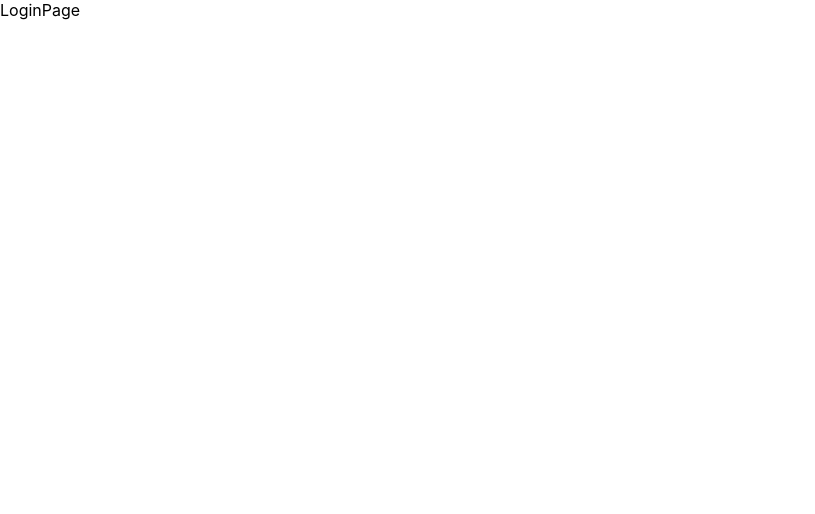
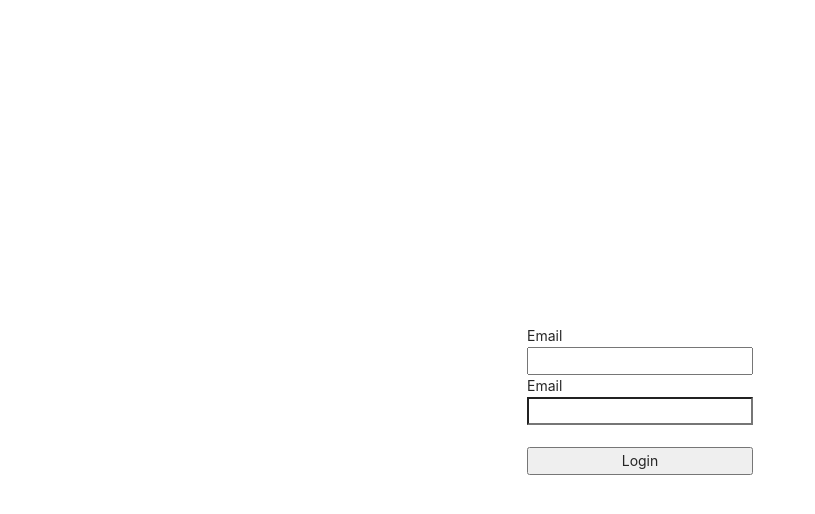
Before and after one commit to pasong0511/react-join-login-app, a React (Create React App) app in the folder client/: page /login in a window 1280 px wide. Shown: the top 514 px of the page, without its empty margins (0-815 px from the left). Built offline with nearby package versions, Linux system fonts and the light colour scheme.

Commit message:
Feat : 로그인 구현

```diff
--- /dev/null
+++ b/client/src/_actions/types.js
@@ -0,0 +1,4 @@
+//_actions/types.js 타입을만 관리한다
+export const LOGIN_USER = "login_user";
+export const REGISTER_USER = "register_user";
+export const AUTH_USER = "auth_user";
--- /dev/null
+++ b/client/src/_actions/user_action.js
@@ -0,0 +1,20 @@
+import axios from "axios";
+
+import { LOGIN_USER } from "./types";
+
+//이메일과 패스워드 넣어준것을 파라미터로 받는다.
+//axios 작업을 여기와서 한다.
+export function loginUser(dataToSubmit) {
+    const request = axios
+        .post("/api/users/login", dataToSubmit)
+        .then((response) => response.data);
+
+    //받아온 값을 리듀서에 다시 저장한다.
+    //리듀서에서 previousState와 action state를 조합해서 nextState를 조합한다.
+    //타입을 지정해준다.
+    //리퀘스트를 페이로드에 넣어준다.
+    return {
+        type: LOGIN_USER,
+        payload: request,
+    };
+}
--- /dev/null
+++ b/client/src/_reducers/index.js
@@ -0,0 +1,9 @@
+//_reducers/index.js
+import { combineReducers } from "redux";
+import user from "./user_reducer";
+
+const rootReducer = combineReducers({
+    user,
+});
+
+export default rootReducer;
--- /dev/null
+++ b/client/src/_reducers/user_reducer.js
@@ -0,0 +1,11 @@
+import { LOGIN_USER } from "../_actions/types";
+
+export default function (state = {}, action) {
+    switch (action.type) {
+        case LOGIN_USER:
+            return { ...state, loginSuccess: action.payload };
+            break;
+        default:
+            return state;
+    }
+}
--- a/client/src/components/views/LandingPage/LandingPage.js
+++ b/client/src/components/views/LandingPage/LandingPage.js
@@ -1,7 +1,26 @@
-import React from "react";
+import React, { useEffect } from "react";
+import axios from "axios";
 
 function LandingPage() {
-    return <div>LandingPage</div>;
+    useEffect(() => {
+        axios.get("/api/hello").then((response) => {
+            console.log(response);
+        });
+    }, []);
+
+    return (
+        <div
+            style={{
+                display: "flex",
+                justifyContent: "center",
+                alignItems: "center",
+                width: "100%",
+                height: "100vh",
+            }}
+        >
+            <h2>시작 페이지</h2>
+        </div>
+    );
 }
 
 export default LandingPage;
--- a/client/src/components/views/LoginPage/LoginPage.js
+++ b/client/src/components/views/LoginPage/LoginPage.js
@@ -1,7 +1,77 @@
-import React from "react";
+import React, { useState } from "react";
+import Axios from "axios";
 
-function LoginPage() {
-    return <div>LoginPage</div>;
+//리덕스 사용
+import { useDispatch } from "react-redux";
+import { loginUser } from "../../../_actions/user_action";
+import { useNavigate } from "react-router-dom";
+
+function LoginPage(props) {
+    const dispatch = useDispatch(); //리덕스 디스패치
+    let navigate = useNavigate();
+
+    const [Email, setEmail] = useState("");
+    const [Password, setPassword] = useState("");
+
+    const onEmailHandler = (event) => {
+        setEmail(event.currentTarget.value); //이메일 상태 변경
+    };
+    const onPasswordHandler = (event) => {
+        setPassword(event.currentTarget.value); //비밀번호 상태 변경
+    };
+
+    //서브밋 이벤트 -> Email, Password state에 있는 값을 서버로 보낼 것이다.
+    const onSubmitHandler = (event) => {
+        event.preventDefault();
+
+        let body = {
+            email: Email,
+            password: Password,
+        };
+
+        //완료가 잘 되었으면 처음 페이지로 이동시켜준다.
+        dispatch(loginUser(body)).then((response) => {
+            if (response.payload.loginSuccess) {
+                navigate("/");
+            } else {
+                alert("Error");
+            }
+        });
+
+        //리덕스를 쓰기 때문에 방법이 다르다.
+
+        //원래 axios 사용할것이라면 아래와 같이 하면 된다.
+        // Axios.post("/api/user/login", body).then((response) => {});
+    };
+
+    return (
+        <div
+            style={{
+                display: "flex",
+                justifyContent: "center",
+                alignItems: "center",
+                width: "100%",
+                height: "100vh",
+            }}
+        >
+            <form
+                style={{ display: "flex", flexDirection: "column" }}
+                onSubmit={onSubmitHandler}
+            >
+                <label>Email</label>
+                <input type="email" value={Email} onChange={onEmailHandler} />
+                <label>Email</label>
+                <input
+                    type="password"
+                    value={Password}
+                    onChange={onPasswordHandler}
+                />
+
+                <br />
+                <button type="submit">Login</button>
+            </form>
+        </div>
+    );
 }
 
 export default LoginPage;
--- a/client/src/index.js
+++ b/client/src/index.js
@@ -1,11 +1,32 @@
+//index.js
 import React from "react";
 import ReactDOM from "react-dom/client";
 import "./index.css";
 import App from "./App";
+import "antd/dist/antd.css";
+
+import { Provider } from "react-redux";
+import { applyMiddleware, createStore } from "redux";
+import promiseMiddleware from "redux-promise";
+import ReduxThunk from "redux-thunk";
+import Reducer from "./_reducers";
+
+const createStoreWithMiddleware = applyMiddleware(
+    promiseMiddleware,
+    ReduxThunk
+)(createStore);
 
 const root = ReactDOM.createRoot(document.getElementById("root"));
 root.render(
     <React.StrictMode>
-        <App />
+        <Provider
+            store={createStoreWithMiddleware(
+                Reducer,
+                window.__REDUX_DEVTOOLS_EXTENSION__ &&
+                    window.__REDUX_DEVTOOLS_EXTENSION__()
+            )}
+        >
+            <App />
+        </Provider>
     </React.StrictMode>
 );
```
Also changed, not shown: client/package.json (+7 -0 lines), client/src/setupProxy.js (added, +11 -0 lines), 1 other file (tests, documents, lock files or other folders).
